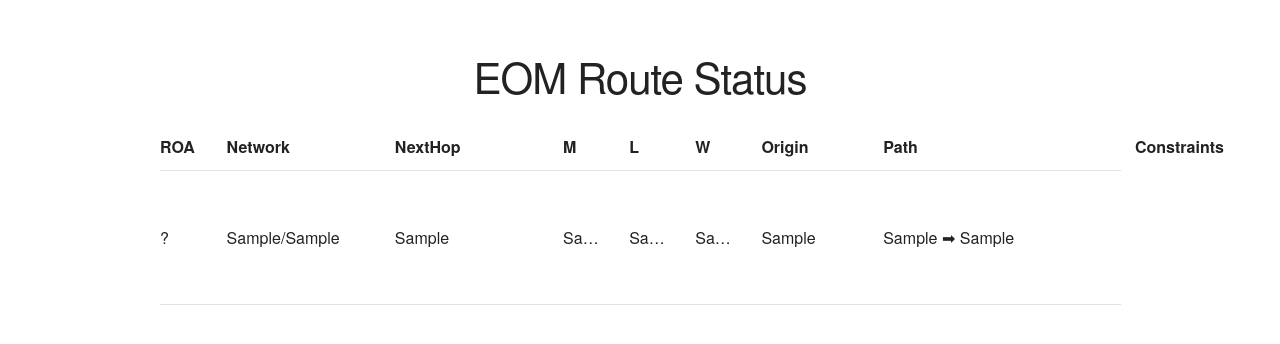
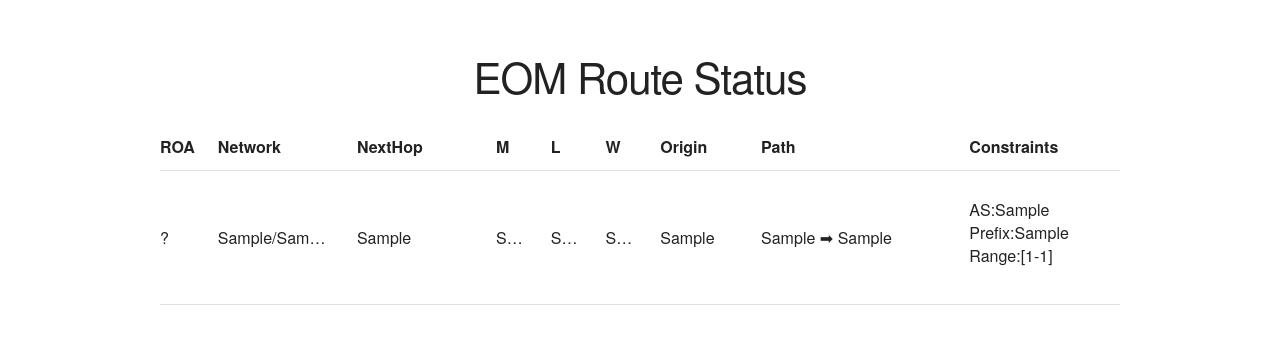
Before and after one commit to securerouting/EOM, a Django app: page /status/1/ in a window 1280 px wide. Shown: the top 344 px of the page. Run offline with Django 3.2, Linux system fonts and the light colour scheme; tables that the repository leaves empty hold one stand-in row (values such as "Sample post").

Commit message:
Use correct row style for constraints

```diff
--- a/eom_ui/status/templates/status/detail.html
+++ b/eom_ui/status/templates/status/detail.html
@@ -19,7 +19,7 @@
             <!--
             <th>Flags</th>
             -->
-            <th class="constraints">Constraints</th>
+            <th class="row-constraints">Constraints</th>
             </tr>
         </thead>
         <tbody>
```
